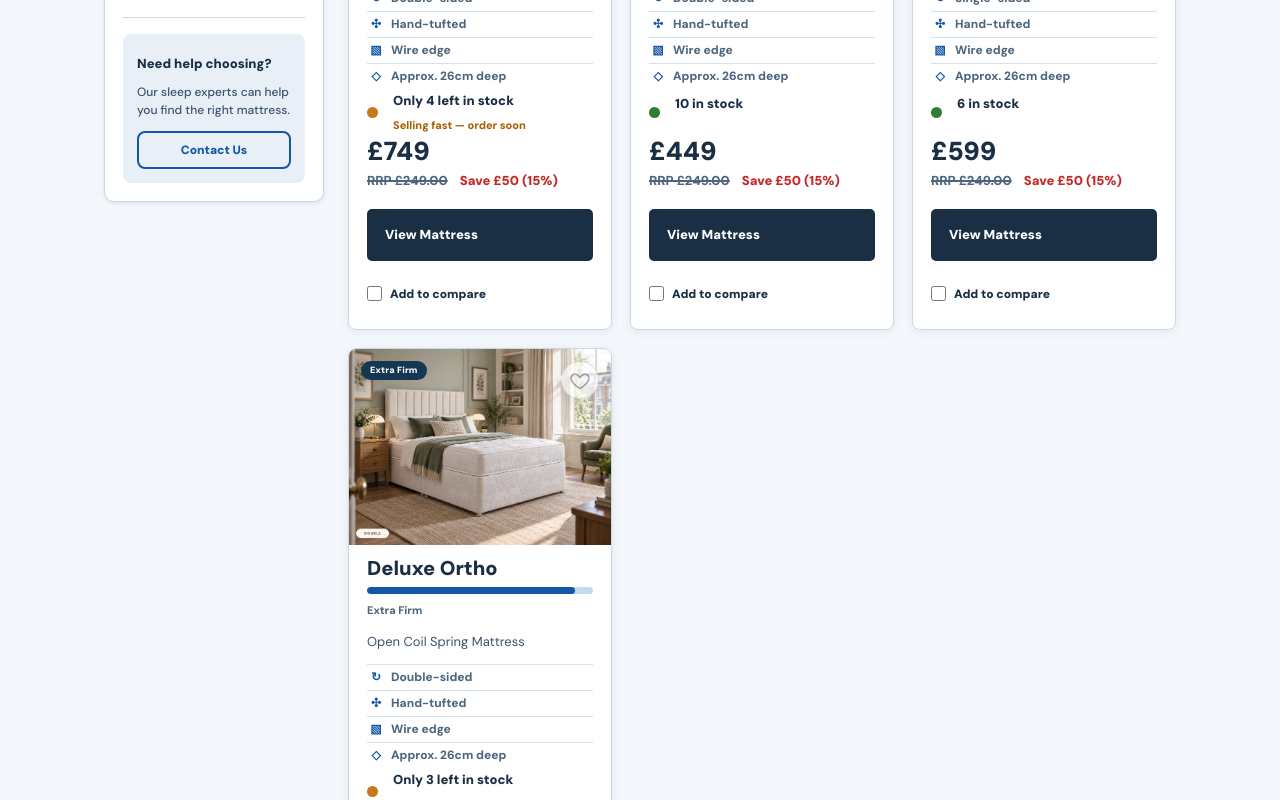
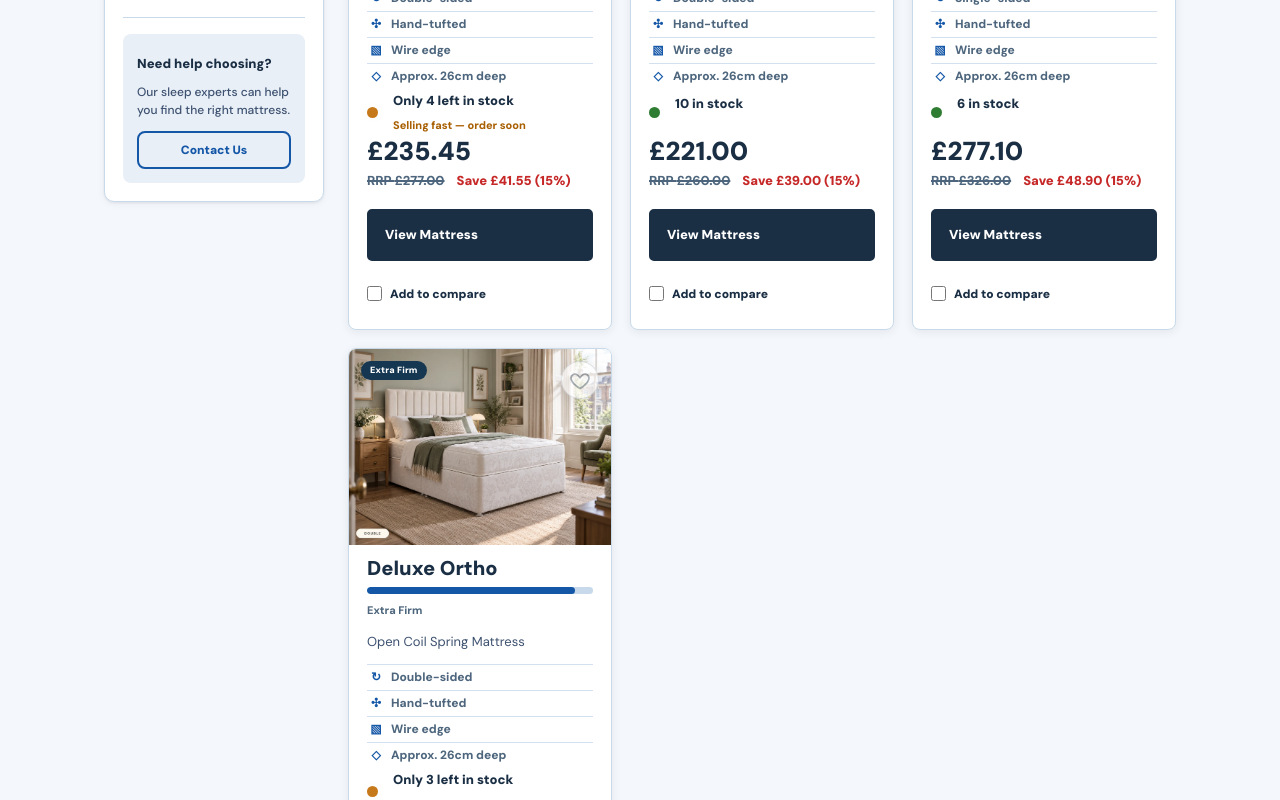
Before and after one commit to Ayesha-te/zangoo, a Next.js app: page /collections/bedroom/mattresses in a window 1280 px wide. Shown: the part 1280-2080 px from the top of the page. Built offline with nearby package versions, Linux system fonts and the light colour scheme; a web font is replaced by a local one.

Commit message:
Enhance pricing functionality and formatting across various components; implement size-based pricing logic and improve price display

```diff
--- a/app/cart/page.tsx
+++ b/app/cart/page.tsx
@@ -5,7 +5,7 @@ import { Breadcrumbs, SiteFooter, SiteHeader } from "@/app/components/site/SiteC
 import { RecommendationStrip } from "@/app/components/commerce/RecommendationStrip";
 import { ArrowIcon, CheckCircleIcon, LockIcon, ProductFeatures, TrashIcon } from "@/app/components/commerce/CommerceIcons";
 import { useCart } from "@/app/components/cart/CartProvider";
-import { getMattressProduct } from "@/app/data/mattressProducts";
+import { formatGBP, getMattressProduct, getSizePricing } from "@/app/data/mattressProducts";
 import { getFirmnessColor } from "@/app/utils/firmness";
 import collectionStyles from "@/app/collections/collections.module.css";
 
@@ -26,13 +26,14 @@ export default function CartPage() {
             <div className="commerce-list">{items.map((item) => {
               const product = getMattressProduct(item.slug);
               const firmness = product?.firmness || "Medium to Firm";
+              const pricing = getSizePricing(item.slug, item.size);
               return <article className="commerce-item cart-item" key={`${item.slug}-${item.size}`}>
                 <div className="commerce-item-media">
                   <Link href={item.href} aria-label={`View ${item.name}`}><img src={item.image} alt="" /></Link>
                   <span className={collectionStyles.saleBadge} style={{ backgroundColor: getFirmnessColor(firmness) }}>{firmness}</span>
                 </div>
-                <div className="commerce-item-copy"><h2><Link href={item.href}>{item.name}</Link></h2><p>Open Coil Spring Mattress</p><ProductFeatures turnable={product?.compareSpecs.turnable} /></div>
-                <div className="commerce-item-price"><div className="commerce-price-row"><strong>{"£"}{item.price}</strong><del>RRP {"£"}{item.price + 50}</del><b>Save {"£"}50 (15%)</b></div></div>
+                <div className="commerce-item-copy"><h2><Link href={item.href}>{item.name}</Link></h2><p>Open Coil Spring Mattress · {item.size.charAt(0).toUpperCase() + item.size.slice(1)}</p><ProductFeatures turnable={product?.compareSpecs.turnable} /></div>
+                <div className="commerce-item-price"><div className="commerce-price-row"><strong>{formatGBP(item.price)}</strong>{pricing ? <><del>RRP {formatGBP(pricing.regular)}</del><b>Save {formatGBP(pricing.saving)} ({pricing.percent}%)</b></> : null}</div></div>
                 <div className="cart-item-controls">
                   <div className="cart-quantity" aria-label={`Quantity for ${item.name}`}><button type="button" aria-label={`Decrease ${item.name} quantity`} onClick={() => updateQuantity(item.slug, item.size, item.quantity - 1)}>-</button><strong>{item.quantity}</strong><button type="button" aria-label={`Increase ${item.name} quantity`} onClick={() => updateQuantity(item.slug, item.size, item.quantity + 1)}>+</button></div>
                   <button className="icon-button" type="button" aria-label={`Remove ${item.name}`} onClick={() => removeItem(item.slug, item.size)}><TrashIcon /></button>
--- a/app/collections/[slug]/[product]/[item]/page.tsx
+++ b/app/collections/[slug]/[product]/[item]/page.tsx
@@ -134,7 +134,7 @@ export default async function ProductLandingPage({ params }: ProductLandingPageP
     offers: {
       "@type": "Offer",
       priceCurrency: "GBP",
-      price: item.price.replace(/[^0-9]/g, "") || "499",
+      price: item.price.replace(/[^0-9.]/g, "") || "499",
       availability: "https://schema.org/InStock",
     },
   };
--- a/app/components/collections/MattressCatalog.tsx
+++ b/app/components/collections/MattressCatalog.tsx
@@ -4,6 +4,7 @@ import type { ReactNode } from "react";
 import { useMemo, useState } from "react";
 import Link from "next/link";
 import type { MattressProduct } from "@/app/data/mattressProducts";
+import { formatGBP, getSizePricing } from "@/app/data/mattressProducts";
 import { getFirmnessRank } from "@/app/utils/firmness";
 import { getFirmnessColor } from "@/app/utils/firmness";
 import { FavoriteButton } from "@/app/components/favorites/FavoriteButton";
@@ -23,7 +24,7 @@ type MattressCatalogProps = {
 };
 
 const cleanPrice = (price: string) => price.replace("From ", "").replace("Â£", "£");
-const priceNumber = (price: string) => Number(price.replace(/[^0-9]/g, "")) || 0;
+const priceNumber = (price: string) => Number(price.replace(/[^0-9.]/g, "")) || 0;
 
 type SortOption = "best-selling" | "price-low" | "firmness";
 
@@ -158,7 +159,10 @@ export function MattressCatalog({ products, needFilters, feelFilters, sizeFilter
                   <CatalogStockNote count={mattress.stockCount} />
                   <span className={styles.mattressPrice}>
                     {cleanPrice(mattress.price)}
-                    <small><s>RRP £249.00</s> <b>Save £50 (15%)</b></small>
+                    {(() => {
+                      const pricing = getSizePricing(mattress.slug, "single");
+                      return pricing ? <small><s>RRP {formatGBP(pricing.regular)}</s> <b>Save {formatGBP(pricing.saving)} ({pricing.percent}%)</b></small> : null;
+                    })()}
                   </span>
                   <Link
                     className={styles.mattressButton}
--- a/app/components/favorites/WishlistContent.tsx
+++ b/app/components/favorites/WishlistContent.tsx
@@ -1,7 +1,7 @@
 "use client";
 
 import Link from "next/link";
-import { getMattressProduct } from "@/app/data/mattressProducts";
+import { formatGBP, getMattressProduct, getSizePricing } from "@/app/data/mattressProducts";
 import { useCart } from "@/app/components/cart/CartProvider";
 import { BagIcon, ProductFeatures, StockNote, TrashIcon } from "@/app/components/commerce/CommerceIcons";
 import { RecommendationStrip } from "@/app/components/commerce/RecommendationStrip";
@@ -23,7 +23,9 @@ export function WishlistContent() {
       <div className="commerce-list">
         {favorites.map((item) => {
           const product = getMattressProduct(item.slug);
-          const price = Number(product?.price.match(/\d+/)?.[0] || 0);
+          // Wishlist prices and adds the Double size.
+          const pricing = getSizePricing(item.slug, "double");
+          const price = pricing?.sale ?? Number(product?.price.replace(/[^0-9.]/g, "") || 0);
           const firmness = item.firmness || product?.firmness || "Medium to Firm";
           return <article className="commerce-item wishlist-item" key={item.slug}>
             <div className="commerce-item-media">
@@ -33,11 +35,11 @@ export function WishlistContent() {
             </div>
             <div className="commerce-item-copy"><h2><Link href={item.href}>{item.name}</Link></h2><p>Open Coil Spring Mattress</p><ProductFeatures turnable={product?.compareSpecs.turnable} /></div>
             <div className="commerce-item-price">
-              <div className="commerce-price-row"><strong>{"£"}{price}</strong><del>RRP {"£"}{price + 50}</del><b>Save {"£"}50 (15%)</b></div>
+              <div className="commerce-price-row"><strong>{formatGBP(price)}</strong>{pricing ? <><del>RRP {formatGBP(pricing.regular)}</del><b>Save {formatGBP(pricing.saving)} ({pricing.percent}%)</b></> : null}</div>
               <StockNote count={product?.stockCount ?? 10} />
             </div>
             <div className="commerce-item-actions">
-              <button className="btn btn-p" type="button" onClick={() => addItem({ slug: item.slug, name: item.name, image: item.image, price, size: "Double", href: item.href }, 1)}><BagIcon />Add to basket</button>
+              <button className="btn btn-p" type="button" onClick={() => addItem({ slug: item.slug, name: item.name, image: item.image, price, size: "double", href: item.href }, 1)}><BagIcon />Add to basket</button>
               <button className="icon-button" type="button" aria-label={`Remove ${item.name} from favourites`} onClick={() => removeFavorite(item.slug)}><TrashIcon /></button>
             </div>
           </article>;
--- a/app/data/mattressProducts.ts
+++ b/app/data/mattressProducts.ts
@@ -402,9 +402,37 @@ const allOrthoMattressProducts: MattressProduct[] = [
   },
 ];
 
+// ── Pricing ──
+// Regular price per size (before the sale). The sale price shown to customers is SALE_DISCOUNT off.
+export type MattressSize = "single" | "double" | "king";
+export const SALE_DISCOUNT = 0.15;
+export const regularSizePrices: Record<string, Record<MattressSize, number>> = {
+  "hampton-ortho": { single: 326, double: 403, king: 450 },
+  "deluxe-ortho": { single: 307, double: 377, king: 431 },
+  "capri-ortho-mattress": { single: 277, double: 317, king: 367 },
+  "classic-ortho": { single: 260, double: 294, king: 333 },
+};
+
+const toPennies = (value: number) => Math.round(value * 100) / 100;
+export const formatGBP = (value: number) => `£${value.toFixed(2)}`;
+
+/** Regular price, sale price and saving for one size of a product (size is case-insensitive). */
+export function getSizePricing(slug: string, size: string) {
+  const regular = regularSizePrices[slug]?.[size.toLowerCase() as MattressSize];
+  if (regular === undefined) return null;
+  const sale = toPennies(regular * (1 - SALE_DISCOUNT));
+  return { regular, sale, saving: toPennies(regular - sale), percent: Math.round(SALE_DISCOUNT * 100) };
+}
+
 // Launch catalogue: retain the other data for future releases, but expose only the approved four products.
+// "From" price = the Single sale price.
 const launchProductSlugs = new Set(["classic-ortho", "capri-ortho-mattress", "deluxe-ortho", "hampton-ortho"]);
-export const orthoMattressProducts = allOrthoMattressProducts.filter((product) => launchProductSlugs.has(product.slug));
+export const orthoMattressProducts = allOrthoMattressProducts
+  .filter((product) => launchProductSlugs.has(product.slug))
+  .map((product) => {
+    const single = getSizePricing(product.slug, "single");
+    return single ? { ...product, price: `From ${formatGBP(single.sale)}` } : product;
+  });
 
 export function getMattressProduct(slug: string) {
   return orthoMattressProducts.find((product) => product.slug === slug);
--- a/app/product-page-wireframe/WireframeExperience.tsx
+++ b/app/product-page-wireframe/WireframeExperience.tsx
@@ -3,7 +3,7 @@
 import Link from "next/link";
 import { useEffect, useMemo, useRef, useState } from "react";
 import type { MattressProduct } from "@/app/data/mattressProducts";
-import { orthoMattressProducts } from "@/app/data/mattressProducts";
+import { formatGBP, getSizePricing, orthoMattressProducts } from "@/app/data/mattressProducts";
 import { FirmnessBar } from "@/app/components/collections/FirmnessBar";
 import { FavoriteButton } from "@/app/components/favorites/FavoriteButton";
 import { CustomerReviews } from "@/app/components/reviews/CustomerReviews";
@@ -38,6 +38,9 @@ function buildSizes(product: MattressProduct) {
   const basePrice = Number(product.price.replace(/[^0-9]/g, "")) || 499;
 
   return SIZE_TIERS.map((tier) => {
+    // Launch products use the price table (regular price, 15% off); others keep the old estimate.
+    const pricing = getSizePricing(product.slug, tier.id);
+    if (pricing) return { id: tier.id, label: tier.label, price: pricing.sale, compare: pricing.regular };
     const price = Math.round((basePrice * tier.multiplier) / 10) * 10;
     const compare = Math.round(price / 0.85 / 10) * 10;
     return { id: tier.id, label: tier.label, price, compare };
@@ -257,9 +260,9 @@ export function WireframeExperience({ product, relatedProducts, isPreview = true
             </div>
           </div>
           <div className={styles.priceRow}>
-            <strong>£{total}</strong>
-            <span>£{activeSize.compare * quantity}.00</span>
-            <em>You Save £{(activeSize.compare - activeSize.price) * quantity}</em>
+            <strong>{formatGBP(total)}</strong>
+            <span>{formatGBP(activeSize.compare * quantity)}</span>
+            <em>You Save {formatGBP((activeSize.compare - activeSize.price) * quantity)}</em>
           </div>
           <div className={styles.buyActions}>
             <button
```
